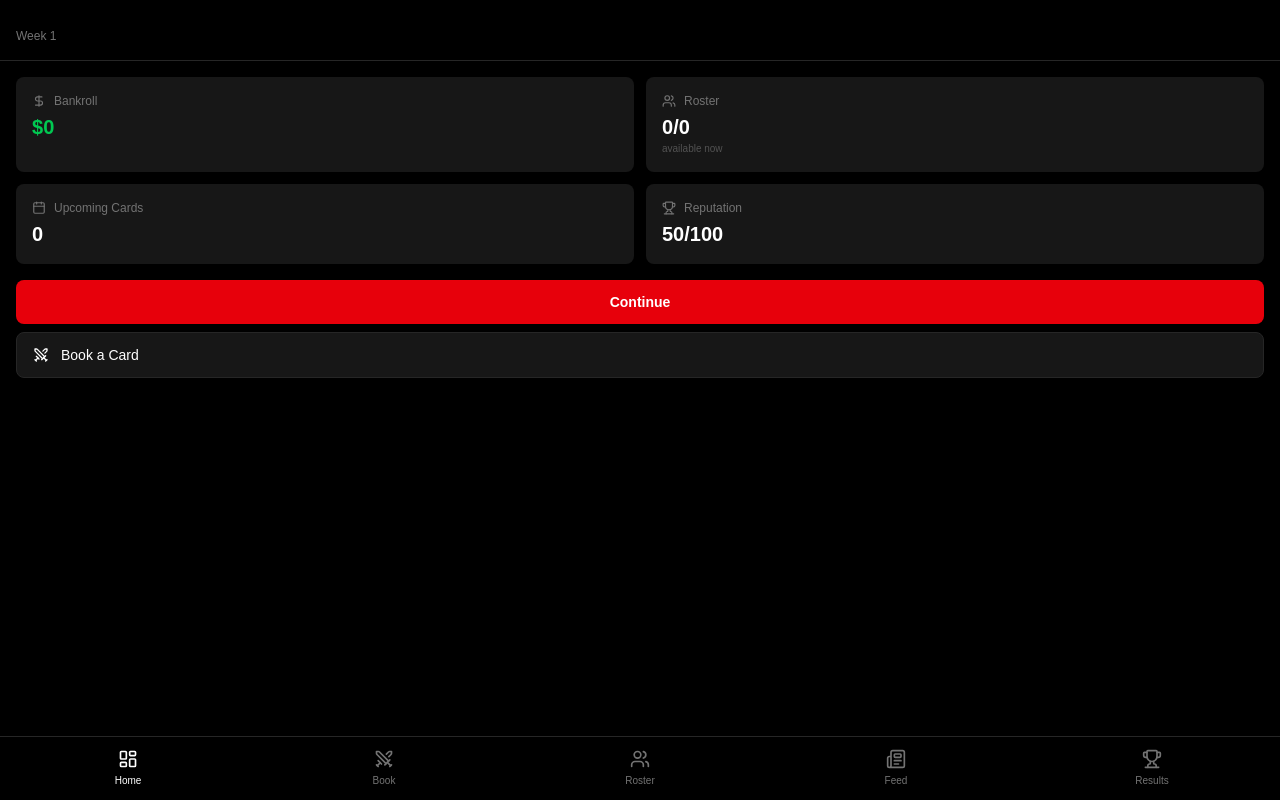
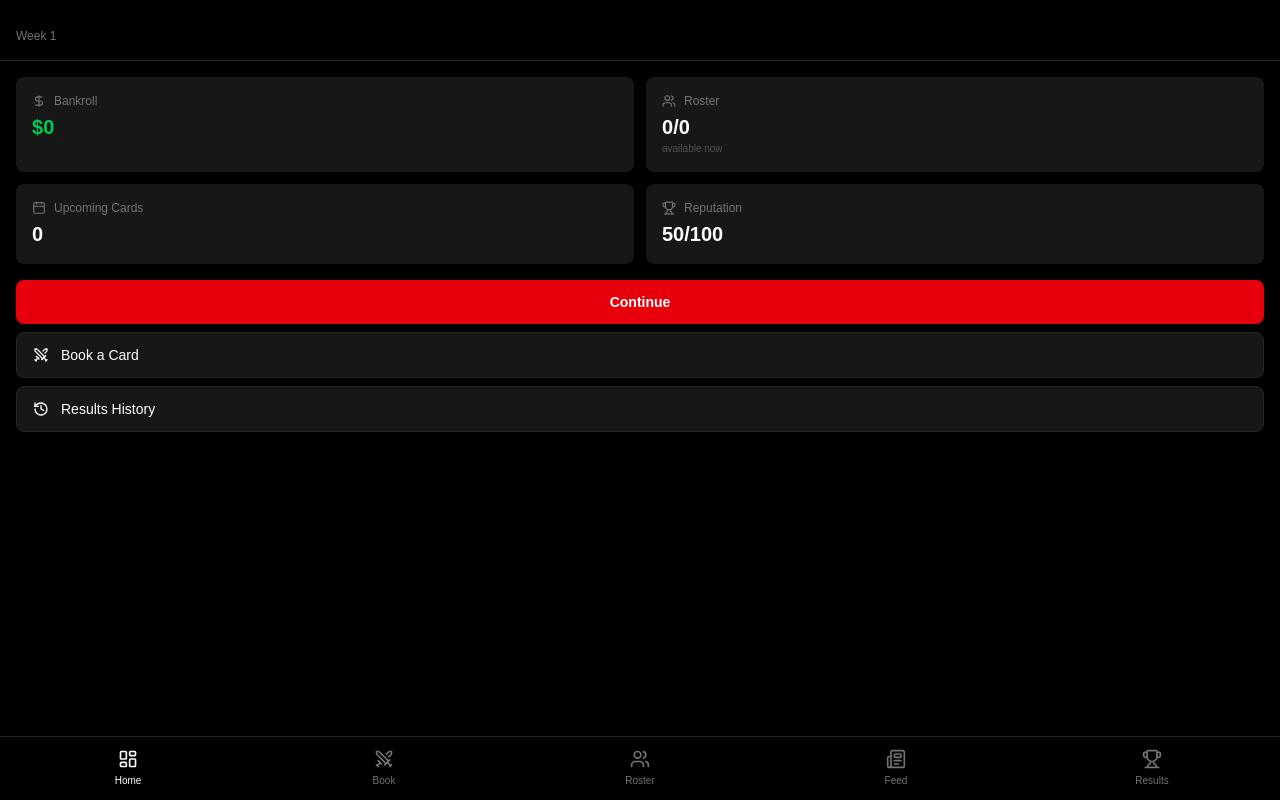
Before and after one commit to primyst/mma-promoter, a Next.js app: page /dashboard in a window 1280 px wide. Built offline with nearby package versions, Linux system fonts and the light colour scheme.

Commit message:
Update page.tsx

```diff
--- a/src/app/dashboard/page.tsx
+++ b/src/app/dashboard/page.tsx
@@ -9,6 +9,7 @@ import {
   Trophy,
   DollarSign,
   Calendar,
+  History,
 } from "lucide-react";
 
 export default function DashboardScreen() {
@@ -91,6 +92,12 @@ export default function DashboardScreen() {
         >
           <Swords className="w-4 h-4" /> Book a Card
         </button>
+        <button
+          onClick={() => router.push("/history")}
+          className="w-full flex items-center gap-3 bg-neutral-900 border border-neutral-800 rounded-lg px-4 py-3 font-medium text-sm"
+        >
+          <History className="w-4 h-4" /> Results History
+        </button>
       </div>
 
       {/* Recent feed preview */}
```
